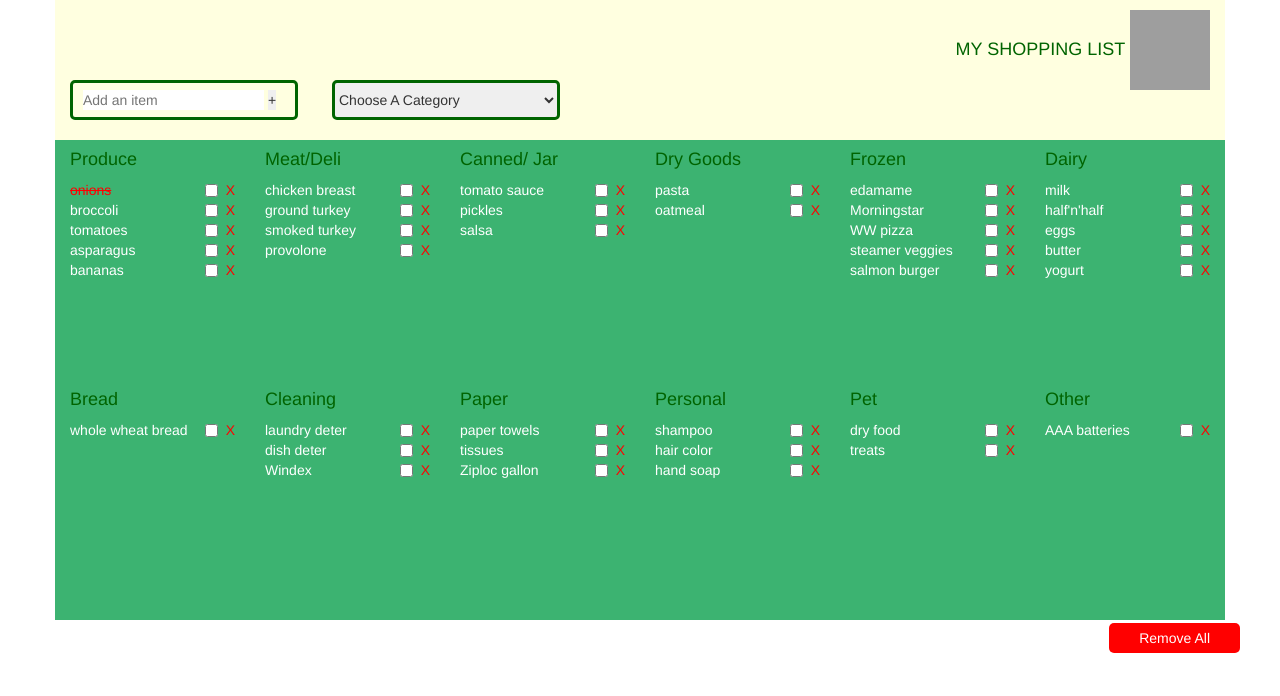
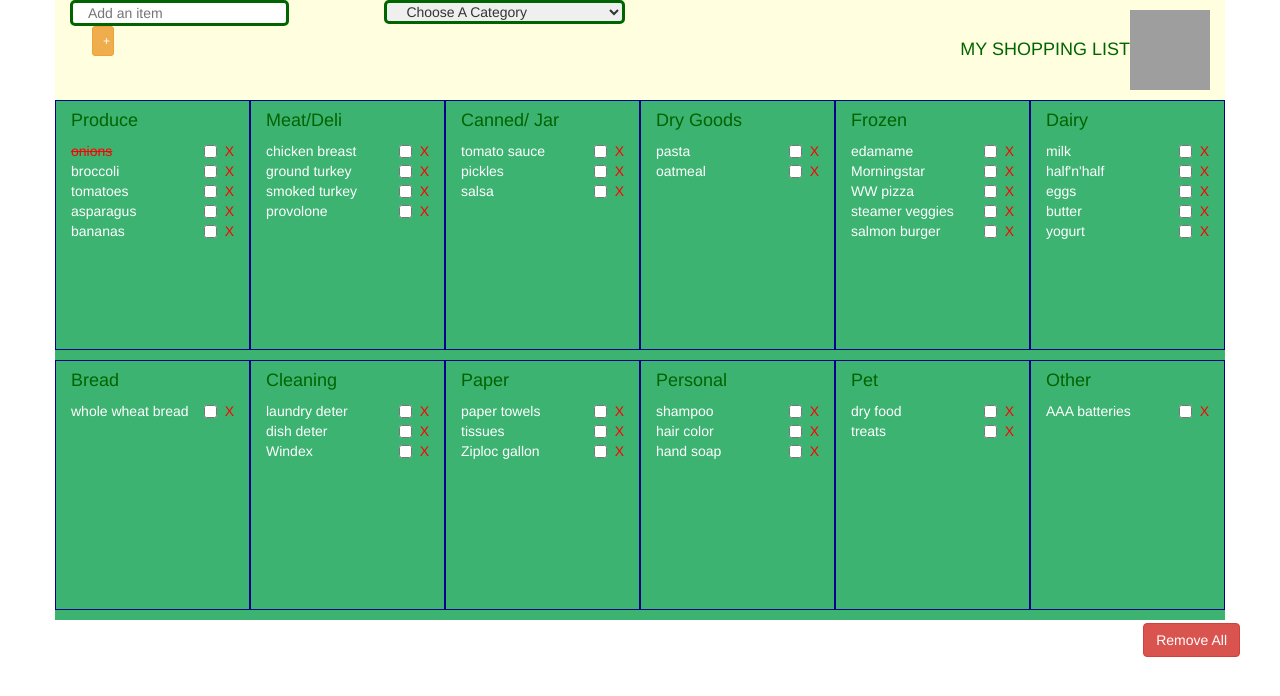
Before and after one commit to otterry53/shopping-list-app, a plain HTML site: page index.html in a window 1280 px wide. Drawn offline with nearby package versions, Linux system fonts and the light colour scheme; grey boxes are pictures that could not be loaded.

Commit message:
bootstrap problems

```diff
--- a/css/mystyle.css
+++ b/css/mystyle.css
@@ -43,41 +43,27 @@ body {
 */
 
 .header-container {
-    width: auto;
-    height: 14rem;
+    height: 10rem;
     background-color: lightyellow;
 }
 
-header h4 {
-    text-align: right;
-    color: darkgreen;
-    text-transform: uppercase;
-}
-
 .header-container .input-form,
-.dropdown {
-    width: 20%;
-    height: 4rem;
+.header-container .dropdown {
+    border-radius: 5px;
     border: 3px solid darkgreen;
-    border-radius: 5px;
-}
-
-.header-container .input-form {
-    padding-top: .7rem;
-    padding-left: 1rem;
-    margin-top: -2rem;
 }
 
 .header-container #addItemValue {
-    width: auto;
-    background-color: white;
-    color: darkgreen;
+    background-color: white color: darkgreen;
 }
 
-.header-container .dropdown {
-    float: right;
-    margin-right: 65rem;
-    margin-top: -4rem;
+.header-container .shopping-list-logo {
+    text-align: right;
+}
+
+.header-container h4 {
+    color: darkgreen;
+    text-transform: uppercase;
 }
 
 
@@ -85,23 +71,18 @@ header h4 {
 */
 
 .list-column-container {
-    width: auto;
-    height: 48rem;
     background-color: mediumseagreen;
-    /*background-image: url(../images/reusable-grocery-bags.jpg);*/
-    /*background-image: url(../images/grocerystore.image.jpg);*/
-    /*background-repeat: no-repeat;
-    background-size: cover;*/
 }
 
 .list-column-row {
-    height: 50%;
+    height: 26rem;
 }
 
 .list-column {
-    height: 24rem;
+    height: 25rem;
     text-align: left;
     color: white;
+    border: 1px solid darkblue;
 }
 
 .list-column h5 {
@@ -147,43 +128,4 @@ header h4 {
 }
 
 
-/* Responsive styles
-(the very last module in the CSS, contains all the media queries and it is dealing with the compatibility with mobiles and tablets)
-*/
-
-
-/* desktop first approach = (the website was built initialy for desktop and will be adapted for mobiles)
-Even if this approach requires more work in the long run, it is used often in order to develop and Minimum Voable Product with the least amount of initial investment
-*/
-
-
-/*ipad lanscape / small laptop*/
-
-@media only screen and (max-width: 1024px) {
-    /* acting like an IF statement, the media query is a set of conditions in which the containing css will be applied
-    for example the statament above says: IF the media on which this CSS is going to used is SCREEN (Mobiles, Tables, Laptops, Desktops or Projectors) and the maximum resolution of that device is 1024px, THEN apply the body color blue for all the text
-    */
-}
-
-
-/*ipad potrait*/
-
-@media only screen and (max-width: 768px) {}
-
-
-/*iPhone landscape*/
-
-@media only screen and (max-width: 480px) {}
-
-
-/*iPhone portrait*/
-
-@media only screen and (max-width: 320px) {}
-
-
-/*
-place all the desktop styles above this line
-Responsive styles
-    (the very last module in the CSS, contains all the media queries and it is dealing with the compatibility with mobiles and tablets)
-place all the mobile tables styles bellow this line
-*/
+/* Is the stuff below not necesary because of bootstrap?*/
--- a/index.html
+++ b/index.html
@@ -10,26 +10,34 @@
 
 <body>
     <header class="container header-container">
-        <h4>My Shopping List <img src="http://www.thebagladylwr.com/wp/wp-content/uploads/2014/02/shopping-bag1.png" height="80px" width="80px"></h4>
-        <div class="input-form">
-            <input type="text" value="" maxlength="20" placeholder="Add an item" id="addItemValue">
-            <button type="submit" id="addItem">+</button>
+        <div class="row">
+            <div class="col-md-3 col-xs-6">
+
+                <input class="input-form col-xs-10" type="text" value="" maxlength="20" placeholder="Add an item" id="addItemValue">
+                <button class="btn btn-sm btn-warning col-xs-1 col-xs-offset-1" type="submit" id="addItem">+</button>
+
+            </div>
+            <div class="col-md-3 col-xs-6">
+                <select class="dropdown col-xs-11 col-xs-offset-1">
+                    <option value="category">Choose A Category</option>
+                    <option value="produce">Produce</option>
+                    <option value="meat-deli">Meat/Deli</option>
+                    <option value="canned-jar">Canned/Jar</option>
+                    <option value="dry-goods">Dry Goods</option>
+                    <option value="bread">Bread</option>
+                    <option value="pet">Pet</option>
+                    <option value="paper">Paper</option>
+                    <option value="cleaning">Cleaning</option>
+                    <option value="dairy">Dairy</option>
+                    <option value="frozen">Frozen</option>
+                    <option value="personal">Personal</option>
+                    <option value="other">Other</option>
+                </select>
+            </div>
+            <div class="col-md-6 col-xs-12 shopping-list-logo">
+                <h4>My Shopping List<img src="http://www.thebagladylwr.com/wp/wp-content/uploads/2014/02/shopping-bag1.png" height="80px" width="80px"></h4>
+            </div>
         </div>
-        <select class="dropdown">
-            <option value="Category">Choose A Category</option>
-            <option value="Produce">Produce</option>
-            <option value="Meat-Deli">Meat/Deli</option>
-            <option value="Can-Jar">Canned/Jar</option>
-            <option value="Dry-goods">Dry Goods</option>
-            <option value="Bread">Bread</option>
-            <option value="Pet">Pet</option>
-            <option value="Paper">Paper</option>
-            <option value="Cleaning">Cleaning</option>
-            <option value="Dairy">Dairy</option>
-            <option value="Frozen">Frozen</option>
-            <option value="Personal">Personal</option>
-            <option value="Other">Other</option>
-        </select>
     </header>
 
     <section class="container list-column-container">
@@ -137,7 +145,7 @@
                 <h5>Dairy</h5>
                 <li>
                     <button class="delete">X</button>milk
-                    <input type="checkbox" class="checkbox">
+                    <input type="checkbox" class="checkbox ">
                 </li>
                 <li>
                     <button class="delete">X</button>half'n'half
@@ -145,7 +153,7 @@
                 </li>
                 <li>
                     <button class="delete">X</button>eggs
-                    <input type="checkbox" class="checkbox">
+                    <input type="checkbox" class="checkbox ">
                 </li>
                 <li>
                     <button class="delete">X</button>butter
@@ -250,12 +258,13 @@
     </section>
 
     <footer>
-        <button class="delete-all">Remove All</button>
+        <button class="delete-all btn btn-danger">Remove All</button>
+        </div>
     </footer>
 
-    <script src="http://code.jquery.com/jquery.min.js "></script>
-    <script src="https://maxcdn.bootstrapcdn.com/bootstrap/3.3.6/js/bootstrap.min.js "></script>
-    <script src="js/app.js "></script>
+    <script src="http://code.jquery.com/jquery.min.js"></script>
+    <script src="https://maxcdn.bootstrapcdn.com/bootstrap/3.3.6/js/bootstrap.min.js"></script>
+    <script src="js/app.js"></script>
 
 </body>
 
--- a/js/app.js
+++ b/js/app.js
@@ -1,26 +1,50 @@
 $(document).ready(function () {
-    $('.header-container .input-form').
 
-
-})
+    $('.input-form').hover(function () {
+            $(this).css('outline-color', 'red');
+        }):
 
 
 
 
-}
-//
+        //how do I tie it into dropdown menu?//
 
-.val()
-    .prepend()
-    .append()
-    .hover()
+        var $toAdd = $('#addItemValue');
+    $('.header-container .input-form').keydown(function (key) {
+        if (key.keyCode == 13) {
+            $('.produce .list-column').append('toAdd');
+        }
+    });
+});
 
-$(":input")
-$(":text")
-$(":checkbox")
-$(":checked")
 
-$('ul').on('click', 'li', function (event) {
-    // fires when any LIs are clicked on
-    // including LIs that aren't on the page when it is initially loaded
+
+
+
+//Code for changing text decoration when box is clicked on.//
+
+$('.checkbox').click(function)();
+$('li').addClass('.checked');
 });
+
+
+
+
+
+
+
+//Code for removing an item when delete X is clicked on - how do I target that particular li//
+$('.list-column .delete').mousedown(function () {
+    $('.li').remove();
+});
+
+
+
+//Code for removing all//
+$('.delete-all').mousedown(function () {
+    $('.li').remove();
+
+});
+
+
+//.val()//
```
